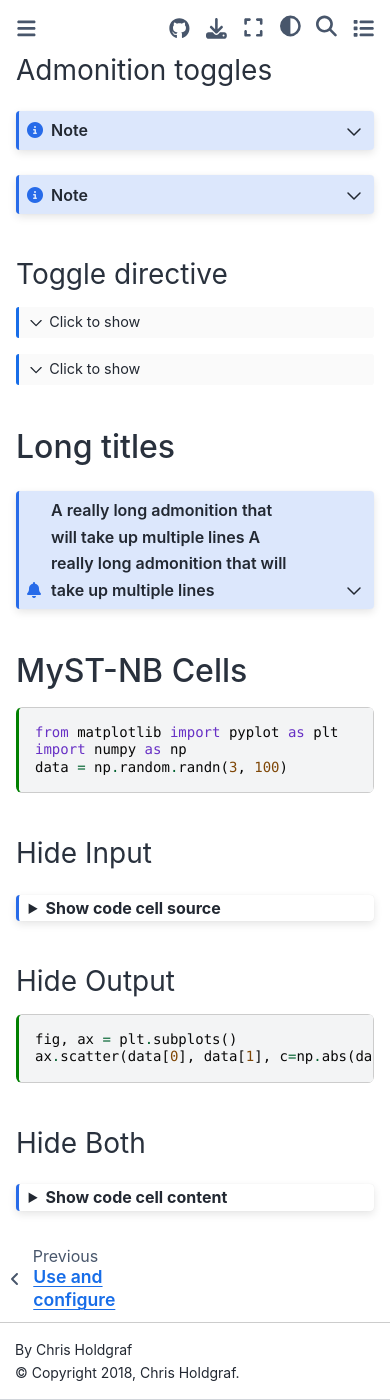
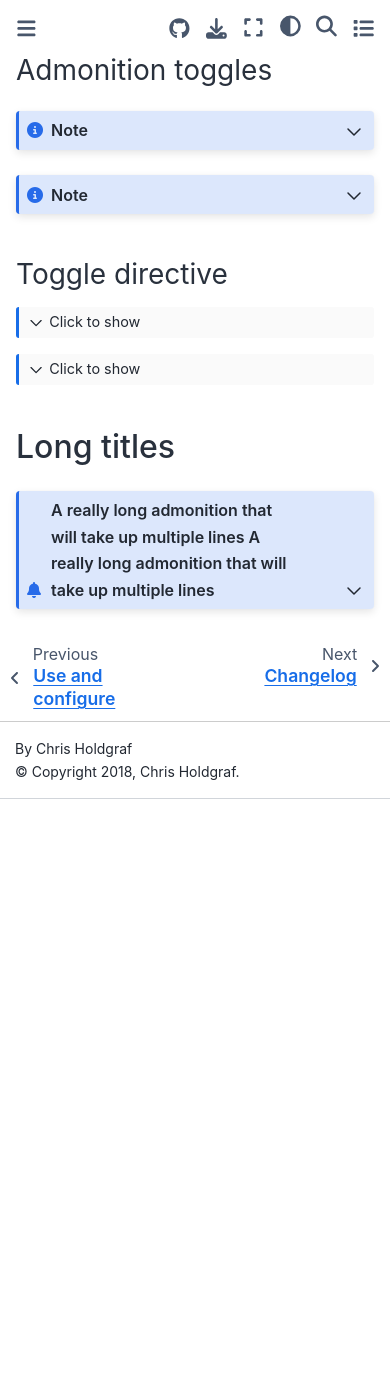
Before and after one commit to executablebooks/sphinx-togglebutton, a Sphinx documentation site: the page built from docs/reference/index.md, in a window 390 px wide and 1400 px high, scrolled down 911 px. Built offline with Sphinx 7.4.7 and the Sphinx Book theme 1.1.4, drawn with Linux system fonts in a browser that asks for light colours; after the commit the page ends 1710 px from its top, so only the background shows below that.

````diff
--- /dev/null
+++ b/docs/changelog.md
@@ -0,0 +1,2 @@
+```{include} ../CHANGELOG.md
+```
--- a/docs/conf.py
+++ b/docs/conf.py
@@ -38,7 +38,7 @@ release = ""
 # Add any Sphinx extension module names here, as strings. They can be
 # extensions coming with Sphinx (named 'sphinx.ext.*') or your custom
 # ones.
-extensions = ["myst_nb", "sphinx_design", "sphinx_togglebutton"]
+extensions = ["myst_parser", "sphinx_design", "sphinx_togglebutton"]
 
 # Add any paths that contain templates here, relative to this directory.
 templates_path = ["_templates"]
--- a/docs/reference/index.md
+++ b/docs/reference/index.md
@@ -1,17 +1,3 @@
----
-jupytext:
-  formats: md:myst
-  text_representation:
-    extension: .md
-    format_name: myst
-    format_version: 0.13
-    jupytext_version: 1.11.5
-kernelspec:
-  display_name: Python 3 (ipykernel)
-  language: python
-  name: python3
----
-
 # Reference examples
 
 This page shows the most common ways that `sphinx-togglebutton` is used as a reference.
@@ -75,38 +61,3 @@ Admonition content.
 ```{image} https://jupyterbook.org/_static/logo-wide.svg
 ```
 :::
-
-## MyST-NB Cells
-
-```{code-cell}
-from matplotlib import pyplot as plt
-import numpy as np
-data = np.random.randn(3, 100)
-```
-
-### Hide Input
-
-```{code-cell}
-:tags: [hide-input]
-
-fig, ax = plt.subplots()
-ax.scatter(data[0], data[1], c=np.abs(data[2]))
-```
-
-### Hide Output
-
-```{code-cell}
-:tags: [hide-output]
-
-fig, ax = plt.subplots()
-ax.scatter(data[0], data[1], c=np.abs(data[2]))
-```
-
-### Hide Both
-
-```{code-cell}
-:tags: [hide-cell]
-
-fig, ax = plt.subplots()
-ax.scatter(data[0], data[1], c=np.abs(data[2]))
-```
--- a/setup.py
+++ b/setup.py
@@ -27,6 +27,6 @@ setup(
         "sphinx_togglebutton": ["_static/togglebutton.css", "_static/togglebutton.js", "_static/togglebutton-chevron.svg"]
     },
     install_requires=["setuptools", "wheel", "sphinx", "docutils"],
-    extras_require={"sphinx": ["matplotlib", "myst_nb", "sphinx_book_theme", "sphinx_design"]},
+    extras_require={"sphinx": ["myst_parser", "sphinx_book_theme", "sphinx_design"]},
     classifiers=["License :: OSI Approved :: MIT License"],
 )
--- a/sphinx_togglebutton/__init__.py
+++ b/sphinx_togglebutton/__init__.py
@@ -3,7 +3,7 @@ import os
 from docutils.parsers.rst import Directive, directives
 from docutils import nodes
 
-__version__ = "0.2.3"
+__version__ = "0.3.0"
 
 
 def st_static_path(app):
````
Also changed, not shown: CHANGELOG.md (+16 -4 lines), README.md (+1 -1 lines), docs/index.md (+1 -0 lines), docs/_static/demo.gif (deleted), 1 other file.
